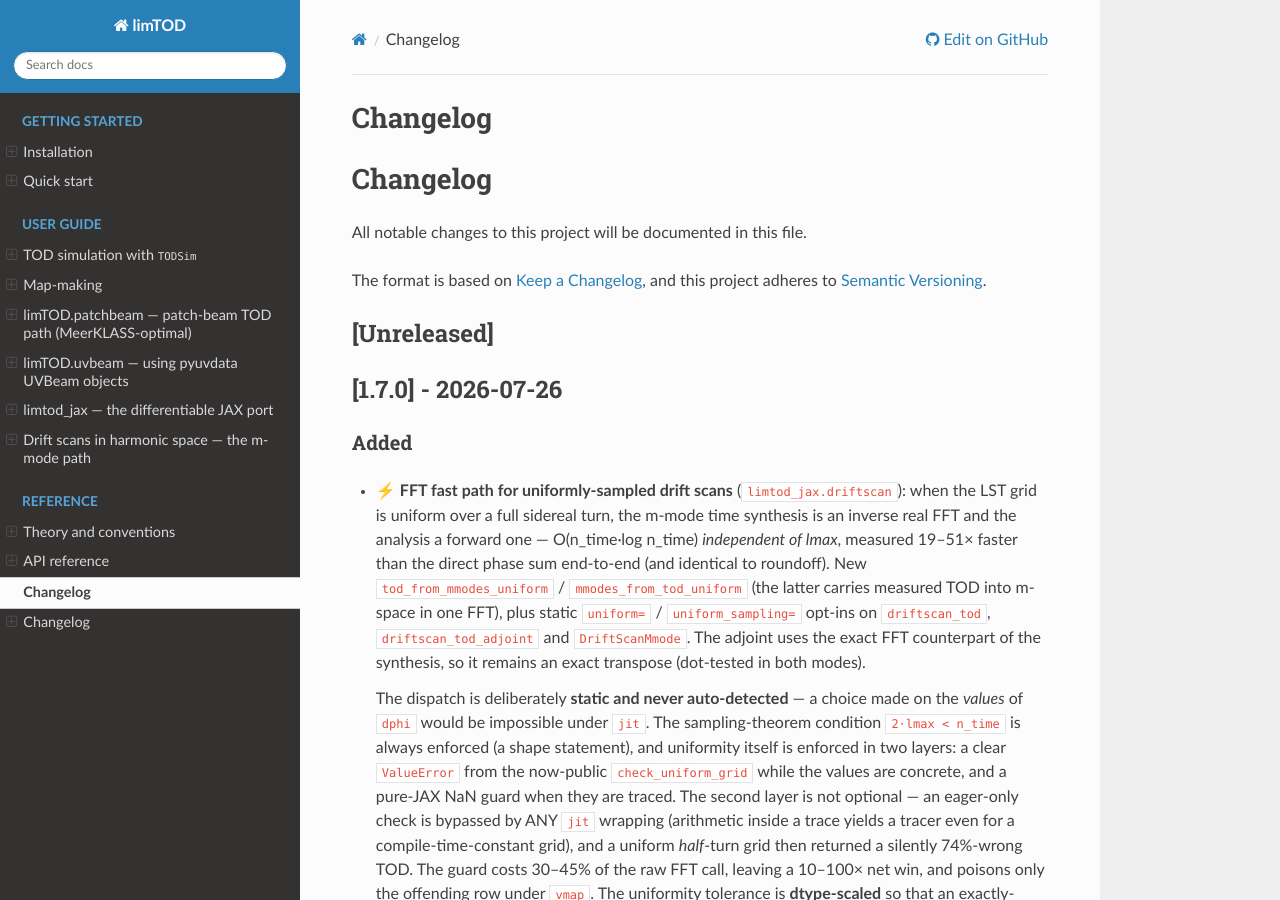
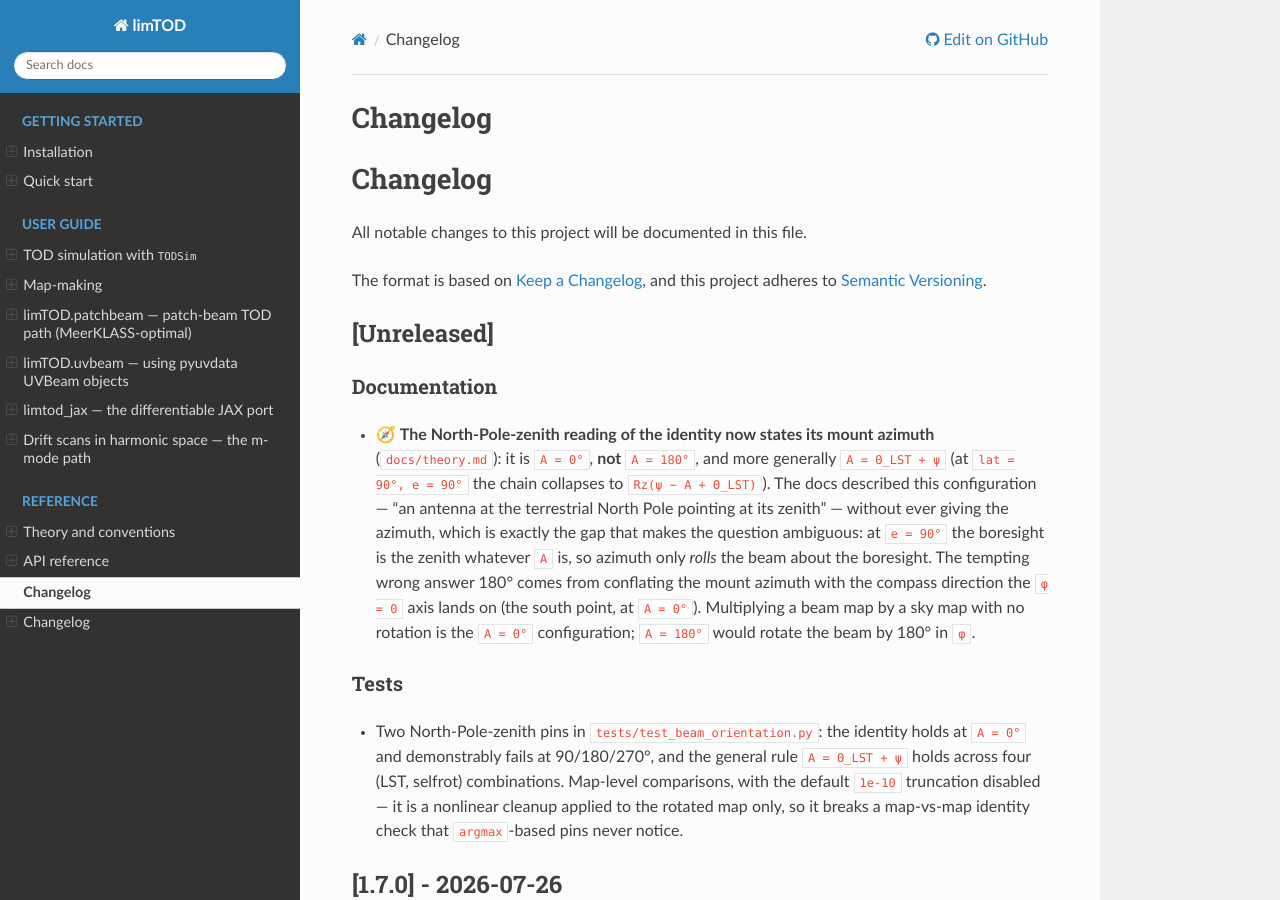
Before and after one commit to zzhang0123/limTOD, a Sphinx documentation site: the page built from docs/changelog.md, in a window 1280 px wide and 900 px high. Built offline with Sphinx 7.4.7 and the Read the Docs theme 3.1.0, drawn with Linux system fonts in a browser that asks for light colours.

Commit message:
docs: state the mount azimuth of the North-Pole-zenith identity (A=0)
The docs described the identity's second, more intuitive reading -- 'an
antenna at the terrestrial North Pole pointing at its zenith' -- without
ever giving the azimuth, which is precisely what makes the configuration
ambiguous to a reader: at e=90 the boresight is the zenith whatever A is,
so azimuth stops selecting a pointing direction and only rolls the beam
about the boresight. The identity is the zero roll, A=0, and more generally
A = LST + selfrot, since the chain collapses to Rz(selfrot - A + LST) at
lat=90, e=90.

The tempting wrong answer, A=180, comes from conflating that mount azimuth
with the compass direction the phi=0 axis lands on -- the south point, at
A=0. Multiplying a beam map by a sky map with no rotation at all IS the A=0
configuration; A=180 rotates the beam by 180 degrees in phi and flips the
sign of a typical TOD sample.

Pinned numerically per the boundary-validation policy: A=0 is the identity
to 3e-16 and 90/180/270 differ at O(1), plus the general rule across four
(LST, selfrot) combinations. These are map-level comparisons, so the default
1e-10 truncation is disabled -- it is a nonlinear cleanup applied to the
rotated map only, invisible to the existing argmax-based pins but fatal to
a map-vs-map identity check.

```diff
--- a/CHANGELOG.md
+++ b/CHANGELOG.md
@@ -6,6 +6,32 @@ The format is based on [Keep a Changelog](https://keepachangelog.com/en/1.0.0/),
 and this project adheres to [Semantic Versioning](https://semver.org/spec/v2.0.0.html).
 
 ## [Unreleased]
+
+### Documentation
+
+- 🧭 **The North-Pole-zenith reading of the identity now states its mount
+  azimuth** (`docs/theory.md`): it is `A = 0°`, **not** `A = 180°`, and
+  more generally `A = Θ_LST + ψ` (at `lat = 90°, e = 90°` the chain
+  collapses to `Rz(ψ − A + Θ_LST)`). The docs described this
+  configuration — "an antenna at the terrestrial North Pole pointing at
+  its zenith" — without ever giving the azimuth, which is exactly the
+  gap that makes the question ambiguous: at `e = 90°` the boresight is
+  the zenith whatever `A` is, so azimuth only *rolls* the beam about the
+  boresight. The tempting wrong answer 180° comes from conflating the
+  mount azimuth with the compass direction the `φ = 0` axis lands on
+  (the south point, at `A = 0°`). Multiplying a beam map by a sky map
+  with no rotation is the `A = 0°` configuration; `A = 180°` would
+  rotate the beam by 180° in `φ`.
+
+### Tests
+
+- Two North-Pole-zenith pins in `tests/test_beam_orientation.py`: the
+  identity holds at `A = 0°` and demonstrably fails at 90/180/270°, and
+  the general rule `A = Θ_LST + ψ` holds across four (LST, selfrot)
+  combinations. Map-level comparisons, with the default `1e-10`
+  truncation disabled — it is a nonlinear cleanup applied to the rotated
+  map only, so it breaks a map-vs-map identity check that `argmax`-based
+  pins never notice.
 
 ## [1.7.0] - 2026-07-26
 
```
Also changed, not shown: docs/theory.md (+18 -1 lines), 1 other file.
